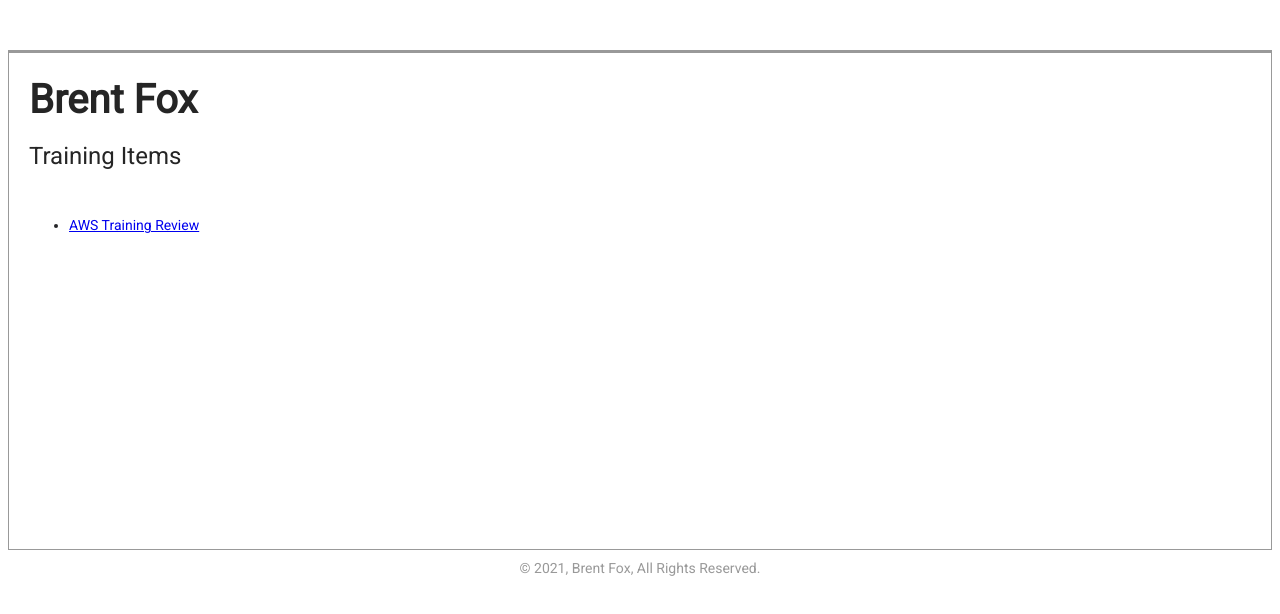
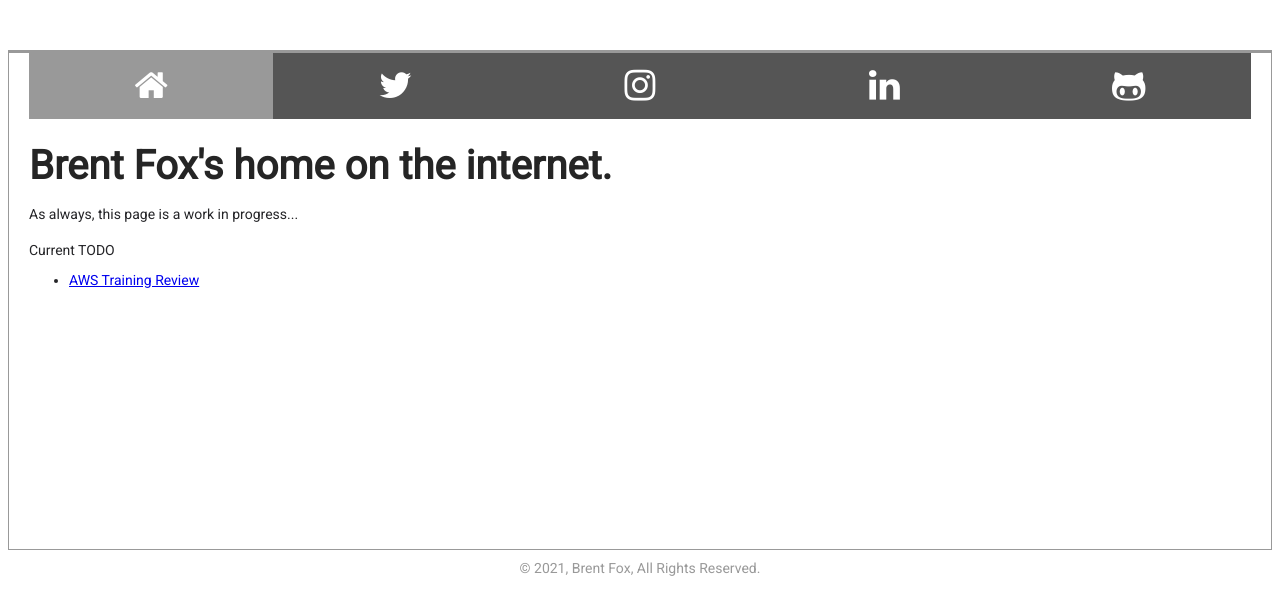
Before and after one commit to brentgfox/brentgfox.github.io, a plain HTML site: page index.html in a window 1280 px wide. Drawn offline with Linux system fonts and the light colour scheme.

Commit message:
Current updates

```diff
--- a/css/main.css
+++ b/css/main.css
@@ -16,7 +16,7 @@ body {
 }
 
 .footer {
-    color:#999;
+    color: #999;
 }
 
 .section {
@@ -33,9 +33,8 @@ body {
     -ms-flex-direction: column;
     flex-direction: column;
     background-color: #fff;
-    border:1px solid #999;
+    border: 1px solid #999;
 }
-
 
 .section.main {
     min-height: 50rem;
@@ -48,7 +47,7 @@ body {
     background-position: 50% 100%, 0px 0px;
     background-size: 1200px, 100px;
     background-repeat: no-repeat, repeat-x;
-    border-top:3px solid #999;
+    border-top: 3px solid #999;
 }
 
 .title {
@@ -70,15 +69,16 @@ body {
     font-weight: 400;
     text-align: left;
 }
+
 .table-header {
     margin: 10px;
     padding: 10px;
     background-color: #999;
-    color:#fff;
+    color: #fff;
 }
 
 td {
-    padding:1.1rem;
+    padding: 1.1rem;
 }
 
 * {
@@ -87,20 +87,20 @@ td {
     box-sizing: border-box;
 }
 
+.column.check {
+    color: crimson;
+    background-color: chartreuse;
+    width: 64;
+}
 
-
-.column.check {
-    color:crimson;
-    background-color: chartreuse;
-    width:64;
-}
 .column.task {
-    color:blue;
+    color: blue;
     background-color: chartreuse;
     width: 861;
 }
+
 .column.time {
-    color:darkolivegreen;
+    color: darkolivegreen;
     background-color: chartreuse;
     width: 64;
 }
@@ -108,3 +108,32 @@ td {
 .time {
     text-align: right;
 }
+
+.posting {
+    padding-bottom: 20px;
+}
+
+/* From: https://www.w3schools.com/howto/howto_css_icon_bar.asp  */
+.icon-bar {
+    width: 100%;
+    background-color: #555;
+    overflow: auto;
+}
+
+.icon-bar a {
+    float: left;
+    text-align: center;
+    width: 20%;
+    padding: 12px 0;
+    transition: all 0.3s ease;
+    color: white;
+    font-size: 36px;
+}
+
+.icon-bar a:hover {
+    background-color: #000;
+}
+
+.active {
+    background-color: #999;
+}
--- a/index.html
+++ b/index.html
@@ -13,18 +13,30 @@
     <link rel="preconnect" href="https://fonts.gstatic.com">
     <link href="https://fonts.googleapis.com/css2?family=Roboto&display=swap" rel="stylesheet">
     <link href="./css/main.css" rel="stylesheet" type="text/css">
+    <link href="http://cdnjs.cloudflare.com/ajax/libs/font-awesome/4.3.0/css/font-awesome.css" rel="stylesheet"  type='text/css'>
     <meta charset="utf-8">
 </head>
+<body>
 
-<body>
     <div class="section main">
-        <h1 class="title">Brent Fox</h1>
-        <div class="h1-subtitle">
-            <div class="h1-subtitle-line">Training Items</div>
+    <div class="icon-bar">
+        <a class="active" href="brentgfox.github.io"><i class="fa fa-home"></i></a>
+        <a href="https://www.twitter.com/brentgfox/"><i class="fa fa-twitter"></i></a>
+        <a href="https://www.instagram.com/brentgfox/"><i class="fa fa-instagram"></i></a>
+        <a href="https://www.linkedin.com/in/brentgfox/"><i class="fa fa-linkedin"></i></a>
+        <a href="https://github.com/brentgfox?tab=repositories"><i class="fa fa-github-alt"></i></a>
+    </div>
+        <h1 class="title">Brent Fox's home on the internet.</h1>
+        <div class="posting">
+            As always, this page is a work in progress...
         </div>
-        <ul>
-            <li><a href="awstraining.html">AWS Training Review</a></li>
-        </ul>
+        <div class="posting">
+            <div class="h1-subtitle-line">Current TODO</div>
+            <ul>
+                <li><a href="awstraining.html">AWS Training Review</a></li>
+            </ul>
+        </div>
+
 
     </div>
     </div>
```
